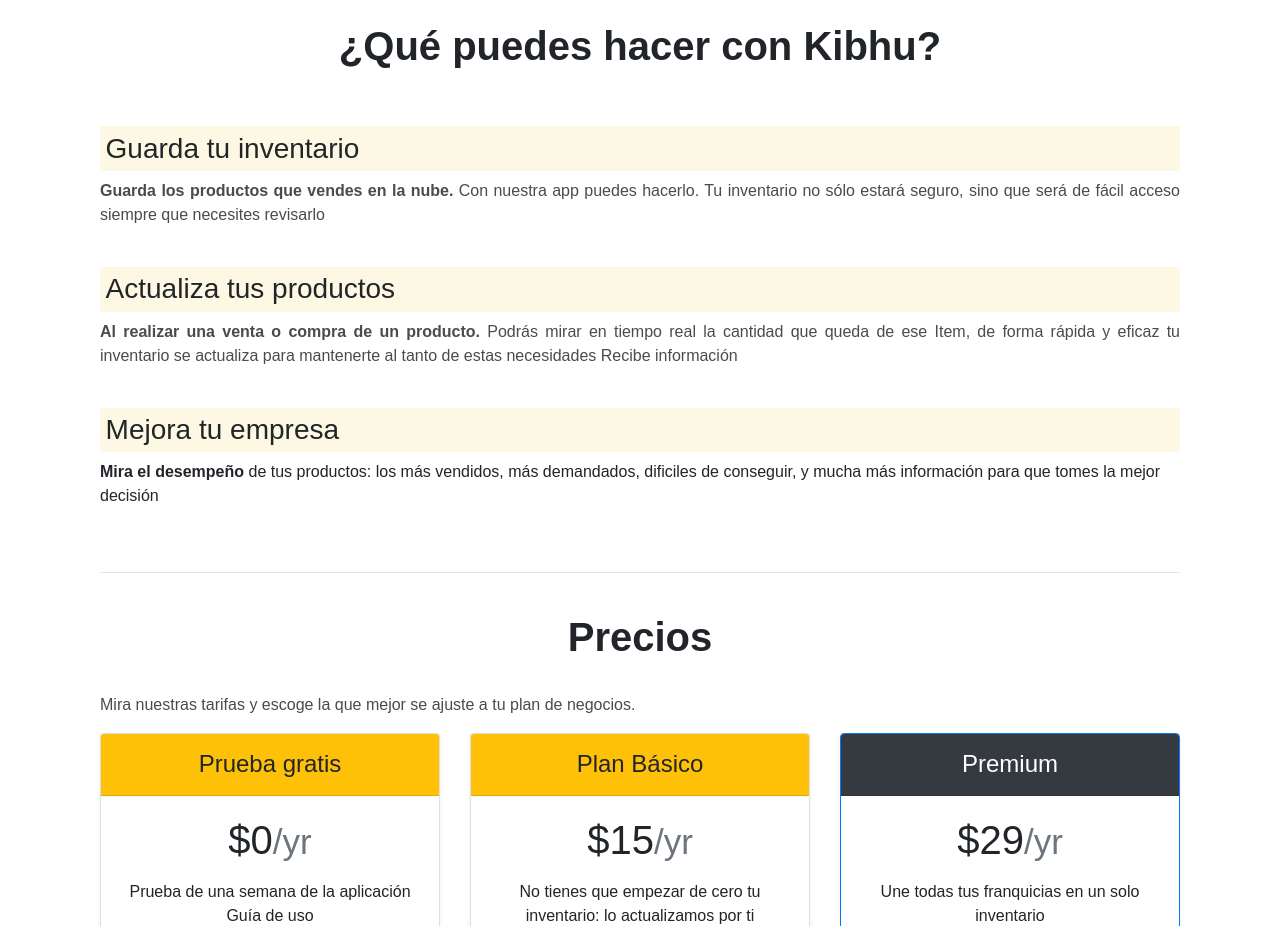
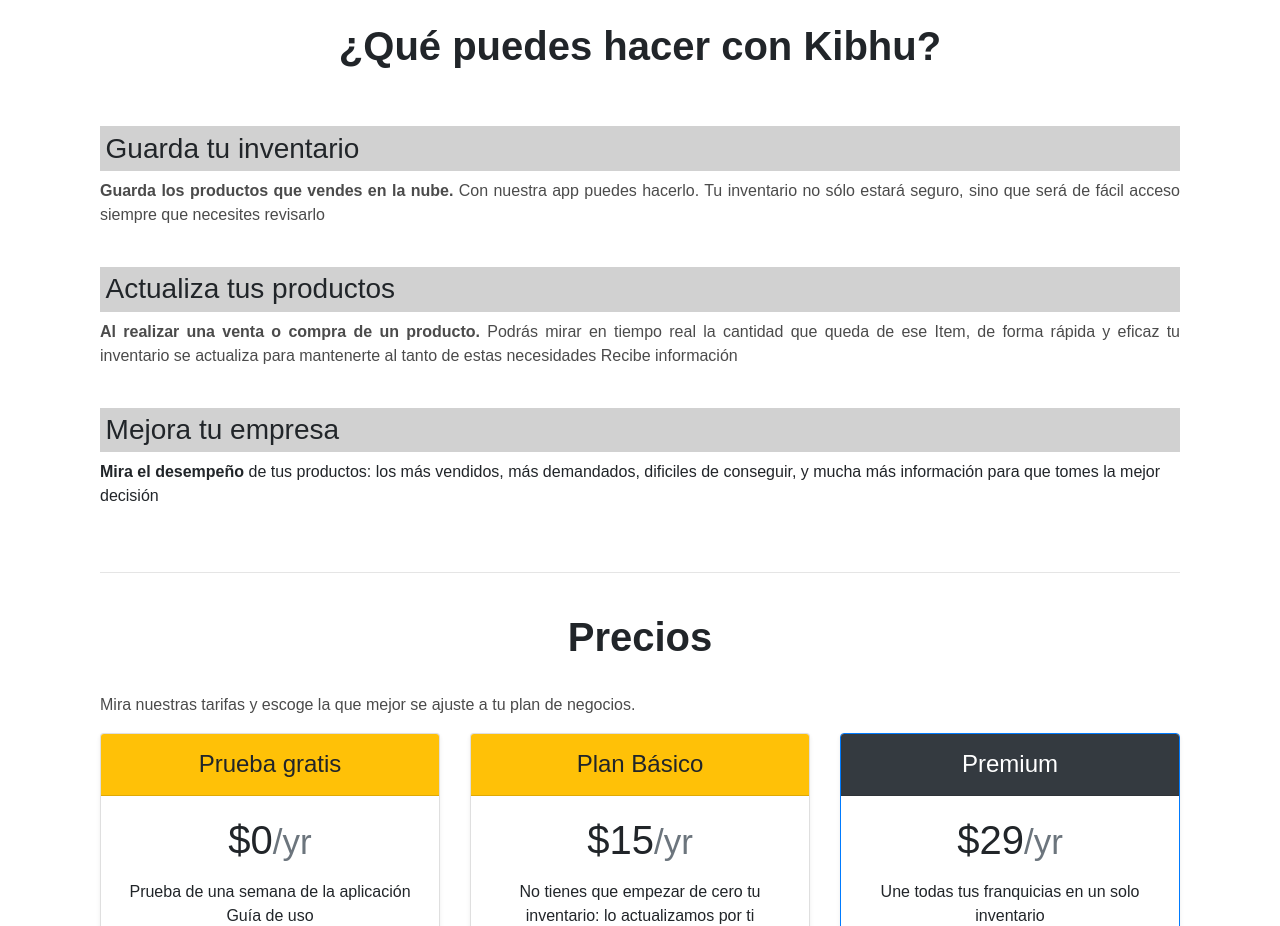
Before and after one commit to Acosticahub/VueGrupo7-18, a Vue app in the folder Frontend/kibhu/: page / in a window 1280 px wide. Shown: the part 840-1766 px from the top of the page. Built offline with nearby package versions, Linux system fonts and the light colour scheme.

Commit message:
servicios ajuste.

```diff
--- a/Frontend/kibhu/src/components/Web/Servicios.vue
+++ b/Frontend/kibhu/src/components/Web/Servicios.vue
@@ -49,4 +49,7 @@
 .bloque p {
     text-align: justify !important;
 }
+.mark{
+  background-color: rgb(209, 209, 209) !important;}
+
 </style>
```
